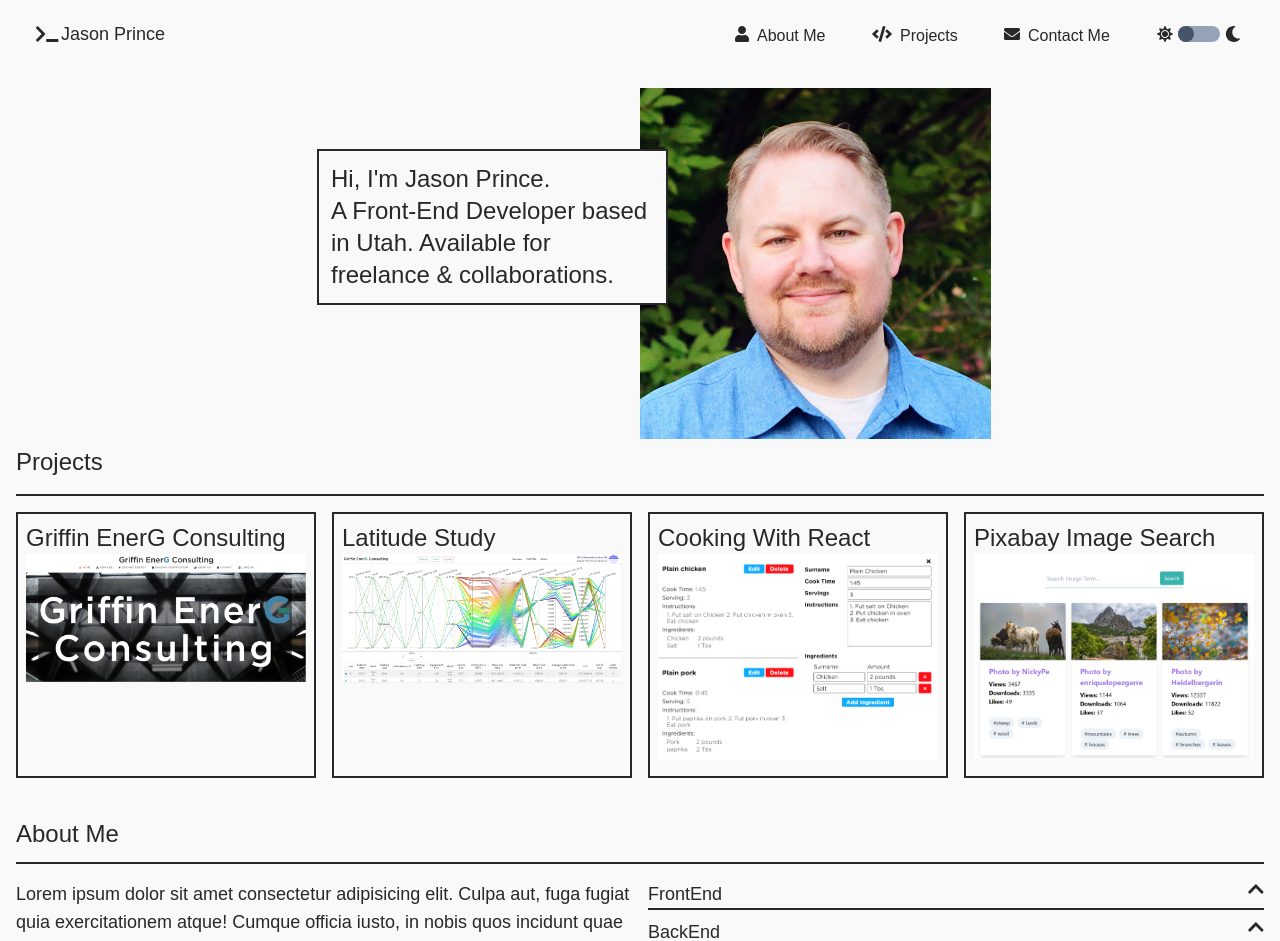
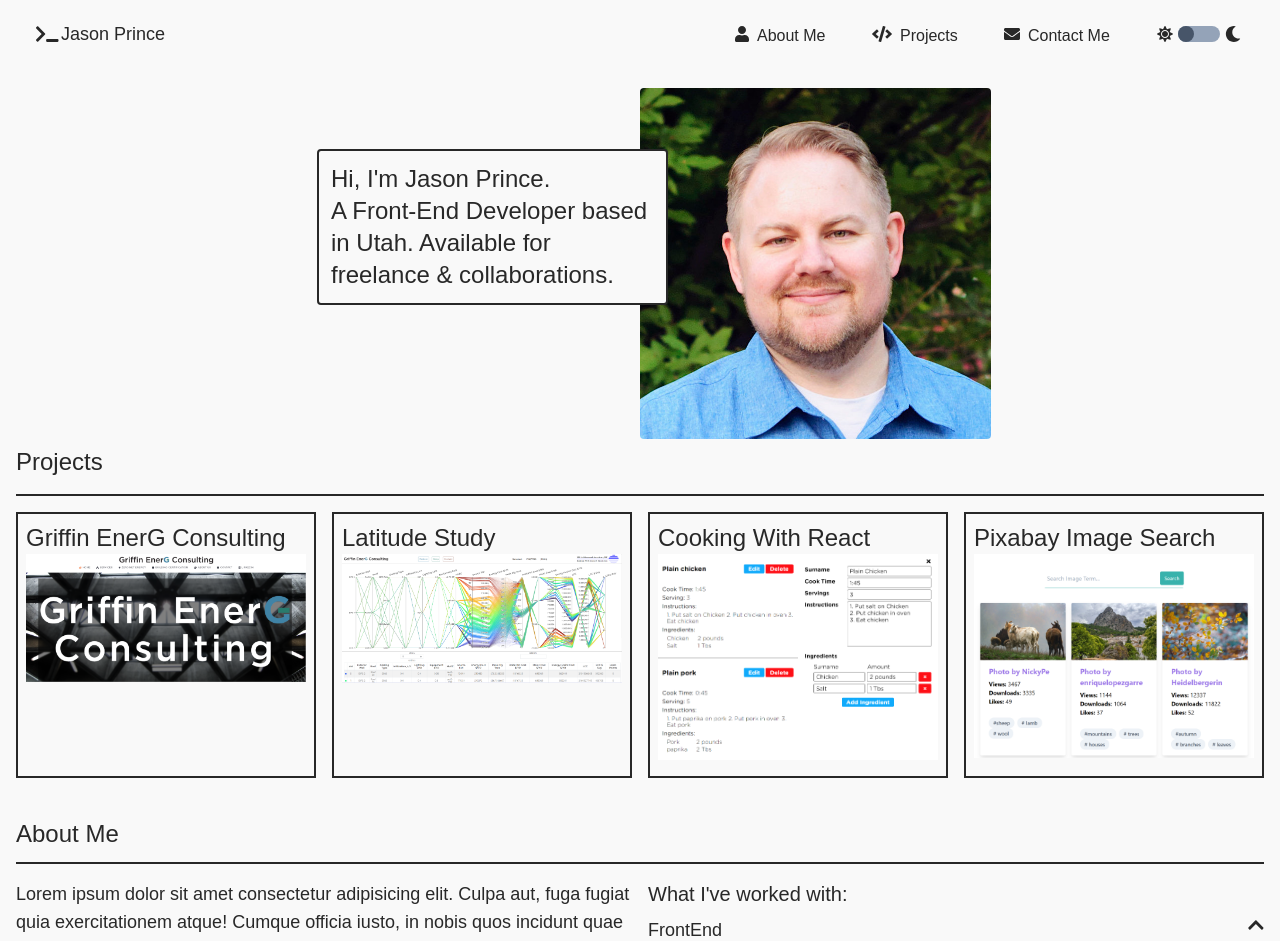
Before and after one commit to Jason-Prince/my-portfolio-v5, a Next.js app: page / in a window 1280 px wide. Shown: the top 941 px of the page. Built offline with nearby package versions, Linux system fonts and the light colour scheme.

Commit message:
rounded borders and added title to about me drops

```diff
--- a/pages/index.jsx
+++ b/pages/index.jsx
@@ -168,6 +168,7 @@ export default function Home() {
         >
           <div className="w-[351px]">
             <Image
+              className="rounded"
               src={"/me.jpg"}
               width={700}
               height={700}
@@ -181,7 +182,7 @@ export default function Home() {
               isDark
                 ? "bg-dark border-light text-light"
                 : "bg-light border-dark text-dark"
-            } z-10 duration-1000 border-2 p-3 w-[351px] text-2xl text-center md:text-left md:translate-x-7 md:-translate-y-10`}
+            } rounded z-10 duration-1000 border-2 p-3 w-[351px] text-2xl text-center md:text-left md:translate-x-7 md:-translate-y-10`}
           >
             Hi, I&#39;m Jason Prince. <br />A Front-End Developer based in Utah.
             Available for freelance & collaborations.
@@ -284,6 +285,7 @@ export default function Home() {
           <div className="col-start-1 col-span-full md:col-start-7  text-lg grid gap-2">
             <div className="flex flex-col">
               <div className="flex flex-col">
+                <h3 className="text-xl pb-2">What I&#39;ve worked with:</h3>
                 <div
                   onClick={() => setIsFrontend(!isFrontend)}
                   className="flex justify-between cursor-pointer duration-1000"
```
